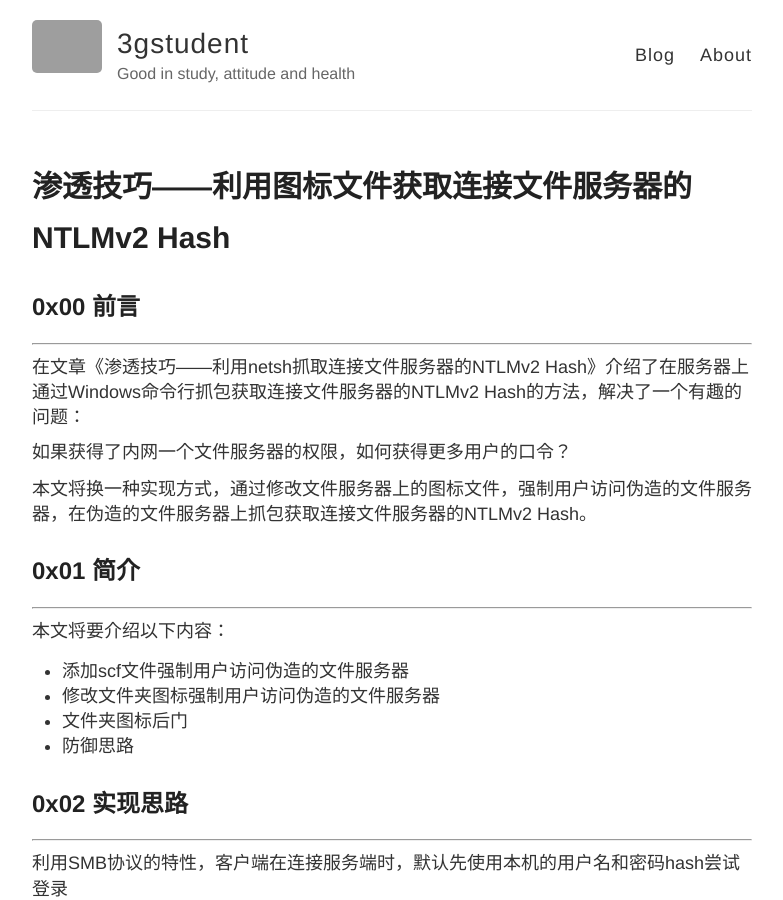
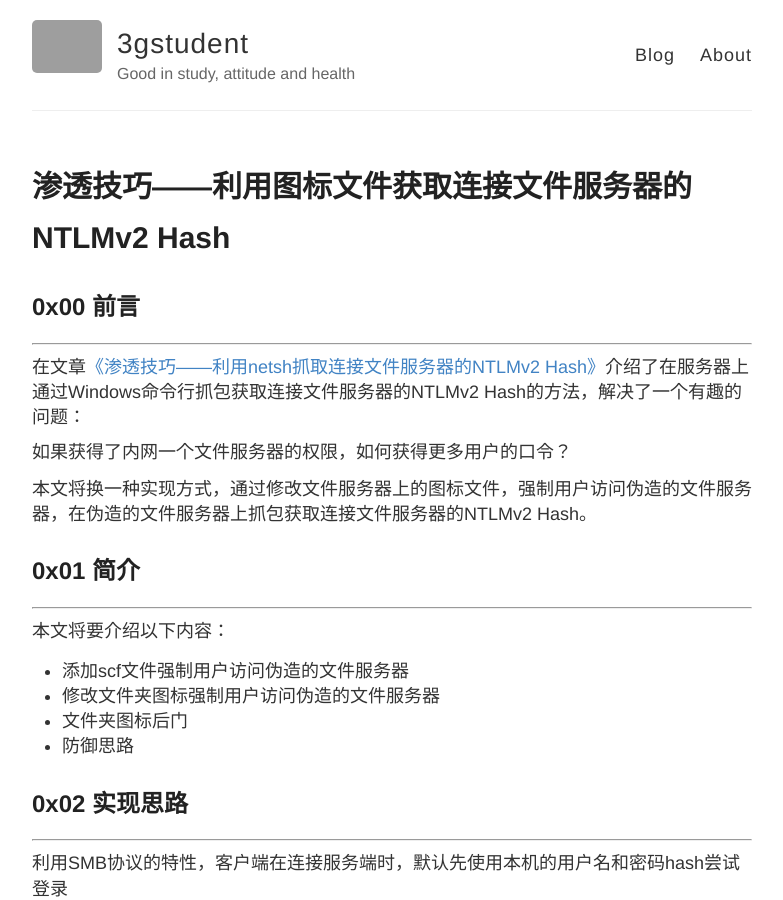
Before and after one commit to 3gstudent/backup-3gstudent.github.io, a Jekyll site: the page built from _posts/2018-1-23-渗透技巧——利用图标文件获取连接文件服务器的NTLMv2 Hash.md, in a window 1280 px wide and 900 px high. Shown: the whole window, without its empty margins (248-1031 px from the left). Built offline with Jekyll 4.4.1, drawn with Linux system fonts in a browser that asks for light colours; part of the change alters nothing that is shown; grey boxes are pictures that could not be loaded.

```diff
--- a/_posts/2018-1-23-渗透技巧——利用图标文件获取连接文件服务器的NTLMv2 Hash.md
+++ b/_posts/2018-1-23-渗透技巧——利用图标文件获取连接文件服务器的NTLMv2 Hash.md
@@ -6,7 +6,7 @@ title: 渗透技巧——利用图标文件获取连接文件服务器的NTLMv2
 ## 0x00 前言
 ---
 
-在文章《渗透技巧——利用netsh抓取连接文件服务器的NTLMv2 Hash》介绍了在服务器上通过Windows命令行抓包获取连接文件服务器的NTLMv2 Hash的方法，解决了一个有趣的问题：
+在文章[《渗透技巧——利用netsh抓取连接文件服务器的NTLMv2 Hash》](https://3gstudent.github.io/3gstudent.github.io/%E6%B8%97%E9%80%8F%E6%8A%80%E5%B7%A7-%E5%88%A9%E7%94%A8netsh%E6%8A%93%E5%8F%96%E8%BF%9E%E6%8E%A5%E6%96%87%E4%BB%B6%E6%9C%8D%E5%8A%A1%E5%99%A8%E7%9A%84NTLMv2-Hash/)介绍了在服务器上通过Windows命令行抓包获取连接文件服务器的NTLMv2 Hash的方法，解决了一个有趣的问题：
 
 `如果获得了内网一个文件服务器的权限，如何获得更多用户的口令？`
 
```
